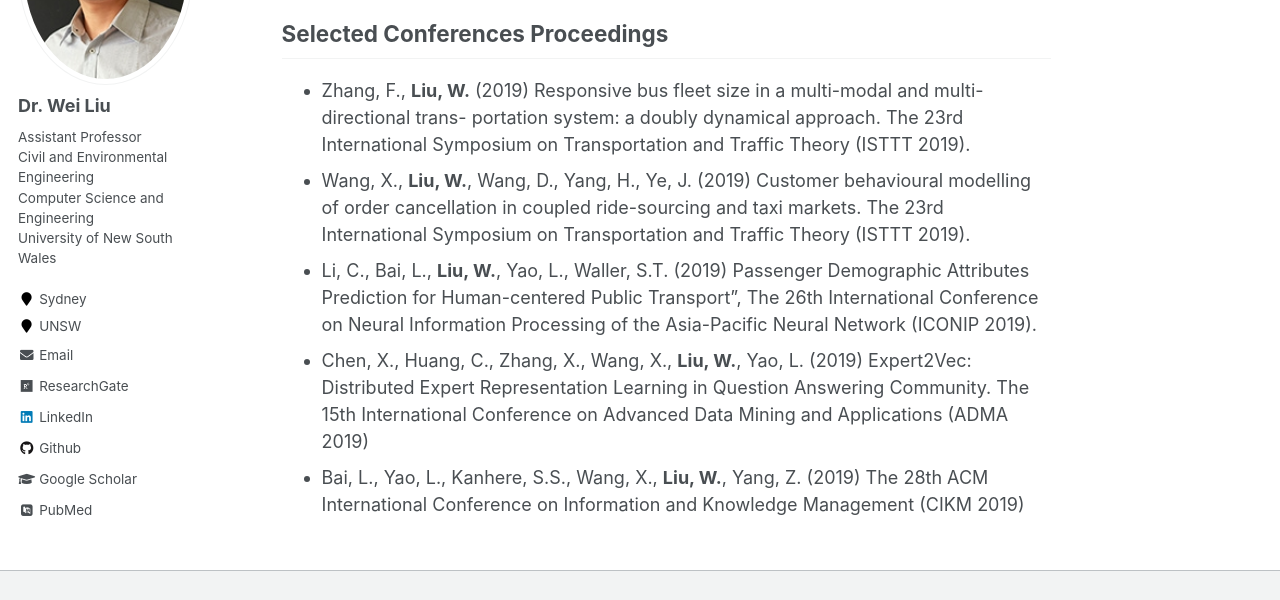
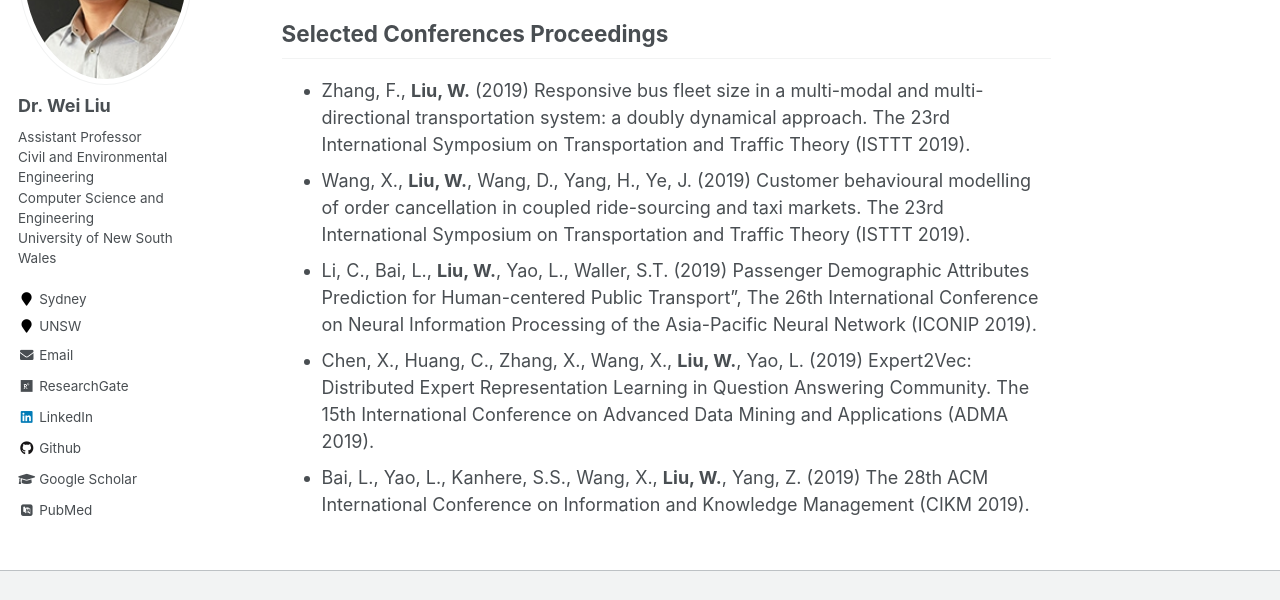
Before and after one commit to weiliu2016/weiliu2016.github.io, a Jekyll site: the page built from _pages/publications.md, in a window 1280 px wide and 900 px high, scrolled down 3132 px. Shown: the part 180-780 px from the top of the window. Built offline with Jekyll 4.4.1, drawn with Linux system fonts in a browser that asks for light colours; some web fonts are replaced.

Commit message:
Update publications.md

```diff
--- a/_pages/publications.md
+++ b/_pages/publications.md
@@ -65,8 +65,8 @@ Journal Publications
 
 Selected Conferences Proceedings
 -------
-* Zhang, F., **Liu, W.** (2019) Responsive bus fleet size in a multi-modal and multi-directional trans- portation system: a doubly dynamical approach. The 23rd International Symposium on Transportation and Traffic Theory (ISTTT 2019).
+* Zhang, F., **Liu, W.** (2019) Responsive bus fleet size in a multi-modal and multi-directional transportation system: a doubly dynamical approach. The 23rd International Symposium on Transportation and Traffic Theory (ISTTT 2019).
 * Wang, X., **Liu, W.**, Wang, D., Yang, H., Ye, J. (2019) Customer behavioural modelling of order cancellation in coupled ride-sourcing and taxi markets. The 23rd International Symposium on Transportation and Traffic Theory (ISTTT 2019).
 * Li, C., Bai, L., **Liu, W.**, Yao, L., Waller, S.T. (2019) Passenger Demographic Attributes Prediction for Human-centered Public Transport", The 26th International Conference on Neural Information Processing of the Asia-Pacific Neural Network (ICONIP 2019).
-* Chen, X., Huang, C., Zhang, X., Wang, X., **Liu, W.**, Yao, L. (2019) Expert2Vec: Distributed Expert Representation Learning in Question Answering Community. The 15th International Conference on Advanced Data Mining and Applications (ADMA 2019)
-* Bai, L., Yao, L., Kanhere, S.S., Wang, X., **Liu, W.**, Yang, Z. (2019) The 28th ACM International Conference on Information and Knowledge Management (CIKM 2019)
+* Chen, X., Huang, C., Zhang, X., Wang, X., **Liu, W.**, Yao, L. (2019) Expert2Vec: Distributed Expert Representation Learning in Question Answering Community. The 15th International Conference on Advanced Data Mining and Applications (ADMA 2019).
+* Bai, L., Yao, L., Kanhere, S.S., Wang, X., **Liu, W.**, Yang, Z. (2019) The 28th ACM International Conference on Information and Knowledge Management (CIKM 2019).
```
